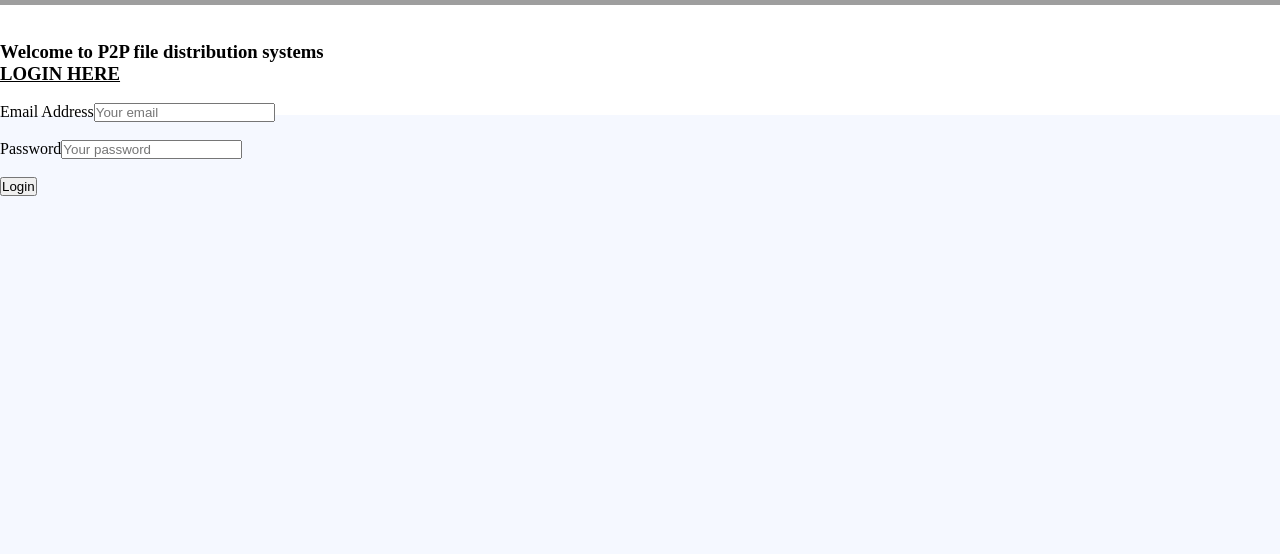
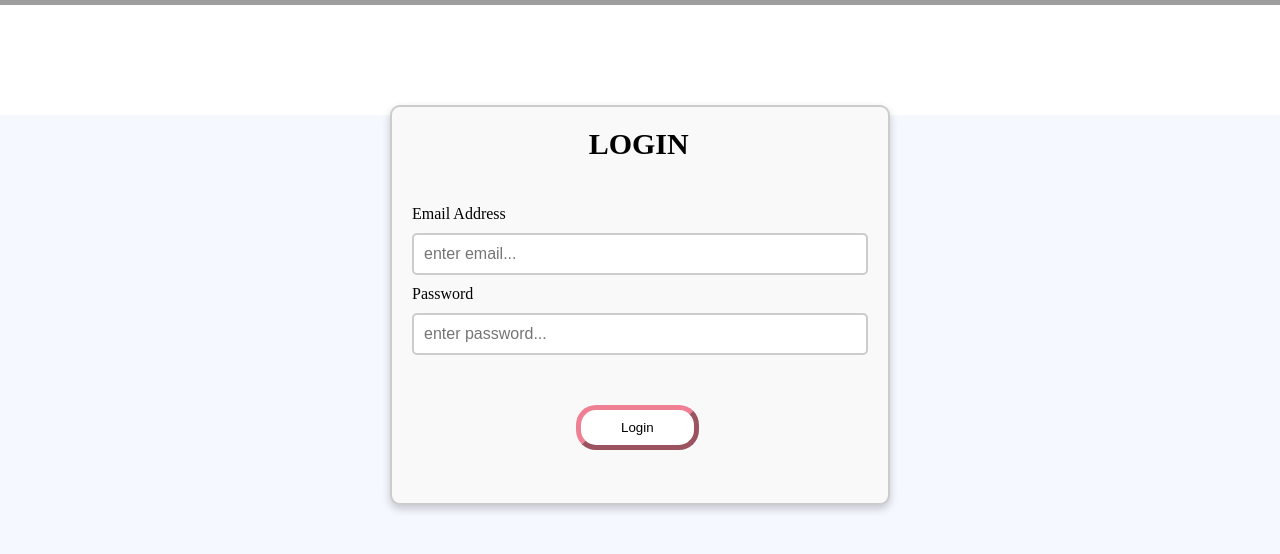
Before and after one commit to VaaniGoyal/CS359_project, a React (Create React App) app in the folder frontend/: page /Login_Page in a window 1280 px wide. Shown: the top 554 px of the page. Built offline with nearby package versions, Linux system fonts and the light colour scheme; grey boxes are pictures that could not be loaded.

Commit message:
login and register

```diff
--- a/frontend/src/Create_Account.js
+++ b/frontend/src/Create_Account.js
@@ -0,0 +1,44 @@
+import React, { useState } from "react";
+import { useNavigate } from "react-router-dom";
+import axios from "axios";
+
+function Create_Account() {
+  const [username, setUsername] = useState("");
+  const [email, setEmail] = useState("");
+  const [password, setPassword] = useState("");
+  const [error, setError] = useState("");
+  const navigate = useNavigate();
+
+  const handleCreateClick = async () => {
+    try {
+      const response = await axios.post("http://127.0.0.1:8000/api/user/register", {
+        username: username,
+        email: email,
+        password: password,
+      });
+      localStorage.setItem("token", response.data.token);
+      navigate("/Main_Page");
+    } catch (error) {
+      setError("Account creation failed. Please try again.");
+    }
+  };
+
+  return (
+    <div className="Create_Account">
+      <div class="box">
+        <h4 className="head1">REGISTER<br/></h4>
+        <span>Username</span>
+        <input type="text" class="textbox1" placeholder="enter username..." value={username} onChange={(e) => setUsername(e.target.value)} />
+        <span>Email Address</span>
+        <input type="text" class="textbox1" placeholder="enter email..." value={email} onChange={(e) => setEmail(e.target.value)} />
+        <span>Password</span>
+        <input type="password" class="textbox1" placeholder="enter password..." value={password} onChange={(e) => setPassword(e.target.value)} />
+        <br/>
+        <button className="btn1" onClick={handleCreateClick}>Register</button>
+        {error && <div style={{ color: "red", marginTop: "-27.5px" }}>{error}</div>}
+      </div>
+    </div>
+  );
+}
+
+export default Create_Account;
--- a/frontend/src/Login_Page.js
+++ b/frontend/src/Login_Page.js
@@ -1,4 +1,3 @@
-//Login_Page.js
 import React, { useState } from "react";
 import { useNavigate } from "react-router-dom";
 import axios from "axios";
@@ -24,37 +23,15 @@ function Login_Page() {
 
   return (
     <div className="Login_Page">
-      <br />
-      <br />
-      <h3>Welcome to P2P file distribution systems</h3>
-      <div>
-        <div>
-            <h3><strong><u>LOGIN HERE</u></strong></h3><br />
-            <span>Email Address</span>
-            <input
-              type="text"
-              placeholder="Your email"
-              value={email}
-              onChange={(e) => setEmail(e.target.value)}
-            />
-            <br />
-            <br />
-            <span>Password</span>
-            <input
-              type="password"
-              placeholder="Your password"
-              value={password}
-              onChange={(e) => setPassword(e.target.value)}
-            />
-            <br />
-            <br />
-            <div>
-              <button
-                onClick={handleLoginClick}
-                type="submit"
-              > Login </button>
-            </div>
-        </div>
+      <div class="box">
+        <h4 className="head">LOGIN<br/><br/></h4>
+        <span>Email Address</span>
+        <input type="text" class="textbox" placeholder="enter email..." value={email} onChange={(e) => setEmail(e.target.value)} />
+        <span>Password</span>
+        <input type="password" class="textbox" placeholder="enter password..." value={password} onChange={(e) => setPassword(e.target.value)} />
+        <br/>
+        <button className="btn" onClick={handleLoginClick}>Login</button>
+        {error && <div style={{ color: "red", marginTop: "-25px" }}>{error}</div>}
       </div>
     </div>
   );
--- a/frontend/src/index.css
+++ b/frontend/src/index.css
@@ -76,3 +76,73 @@ body {
   top: 55px;
   width: 400px;
 }
+/* Login Page */
+.box {
+  width: 500px;
+  height: 400px;
+  padding: 20px;
+  margin: 100px auto;
+  border: 2px solid #ccc;
+  border-radius: 10px;
+  background-color: #f9f9f9;
+  box-shadow: 0 4px 8px rgba(0, 0, 0, 0.2);
+  display: flex;
+  flex-direction: column;
+  gap: 10px;
+  z-index: -1;
+}
+.head{
+  position: relative;
+  left: 38.75%;
+  font-size: 30px;
+}
+.textbox {
+  padding: 10px;
+  border: 2px solid #ccc;
+  border-radius: 5px;
+  font-size: 16px;
+  outline: none;
+  width: 100%;
+}
+.textbox:focus {
+  border-color: #ef8094;
+}
+.btn{
+  cursor: pointer;
+  position: absolute;
+  top: 300px;
+  left: 45%;
+  background-color: #ffffff;
+  border-color: #ef8094;
+  border-width: 5px;
+  border-radius: 20px;
+  padding: 10px 40px;
+}
+/* Create Account */
+.head1{
+  position: relative;
+  left: 34.25%;
+  font-size: 30px;
+}
+.textbox1 {
+  padding: 10px;
+  border: 2px solid #ccc;
+  border-radius: 5px;
+  font-size: 16px;
+  outline: none;
+  width: 100%;
+}
+.textbox1:focus {
+  border-color: #ef8094;
+}
+.btn1{
+  cursor: pointer;
+  position: absolute;
+  top: 330px;
+  left: 44.25%;
+  background-color: #ffffff;
+  border-color: #ef8094;
+  border-width: 5px;
+  border-radius: 20px;
+  padding: 10px 40px;
+}
```
